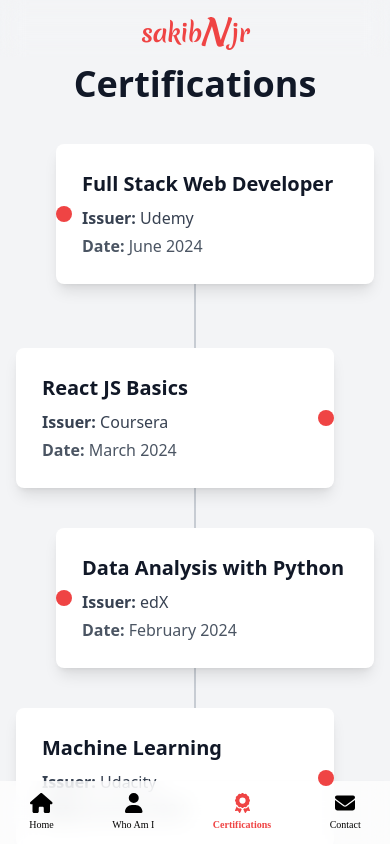
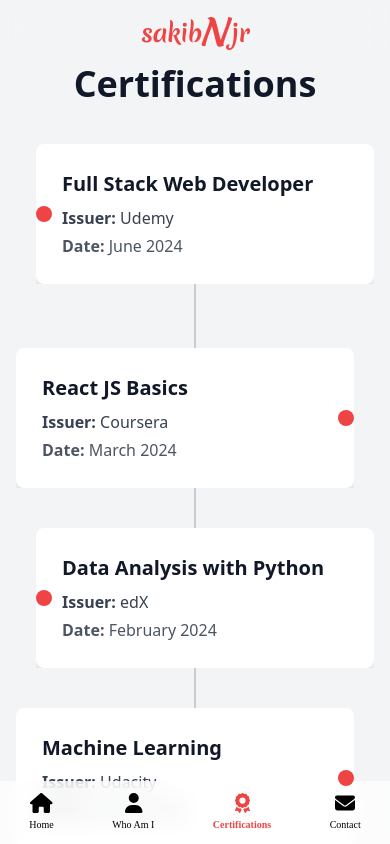
Before and after one commit to sakibnjr/njr-portfolio, a React (Vite) app: page /certifications in a window 390 px wide. Shown: the top 844 px of the page. Built offline with nearby package versions, Linux system fonts and the light colour scheme; a web font is replaced by a local one.

Commit message:
checking render issue test1

```diff
--- a/src/components/CertificationCard.jsx
+++ b/src/components/CertificationCard.jsx
@@ -7,7 +7,7 @@
       href={link}
       target="_blank"
       rel="noopener noreferrer"
-      className="relative block bg-white p-6 rounded-lg shadow-lg border-2 border-transparent hover:border-red-500 transition-all duration-300 ease-in-out"
+      className="relative block bg-white p-6 rounded-lg shadow-lg border-2 border-transparent hover:border-red-500 transition-all duration-300 ease-in-out max-w-full"
       whileHover={{ scale: 1.05 }}
       initial={{ opacity: 0, x: -20 }}
       animate={{ opacity: 1, x: 0 }}
--- a/src/pages/Certifications.jsx
+++ b/src/pages/Certifications.jsx
@@ -44,10 +44,10 @@
 
 // Shared motion properties to avoid duplication
 const motionProps = (index) => ({
-  initial: { opacity: 0, x: index % 2 === 0 ? -50 : 50 }, // Start from left or right
-  whileInView: { opacity: 1, x: 0 }, // Animate to center
-  viewport: { once: true }, // Animate only once when in view
-  transition: { duration: 0.5 }, // Animation duration
+  initial: { opacity: 0, x: index % 2 === 0 ? -50 : 50 },
+  whileInView: { opacity: 1, x: 0 },
+  viewport: { once: true },
+  transition: { duration: 0.5 },
 });
 
 const Certifications = () => {
@@ -64,11 +64,13 @@
             <motion.div
               key={name}
               className={`relative flex ${
-                index % 2 === 0 ? "justify-start pl-10" : "justify-end pr-10"
+                index % 2 === 0
+                  ? "justify-start pl-5 sm:pl-10"
+                  : "justify-end pr-5 sm:pr-10"
               } items-center mb-16`}
               {...motionProps(index)}
             >
-              <div className="relative w-full max-w-md">
+              <div className="relative w-full max-w-md overflow-hidden">
                 <CertificationCard
                   name={name}
                   issuer={issuer}
```
